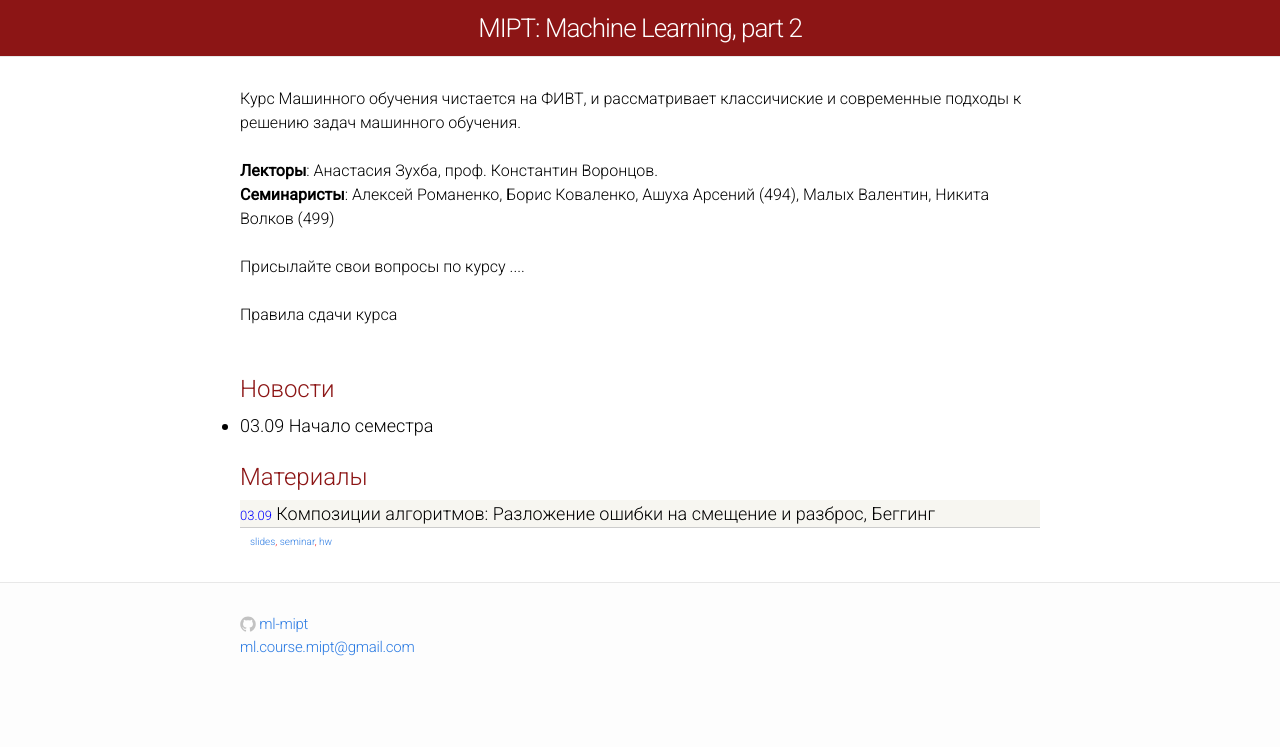
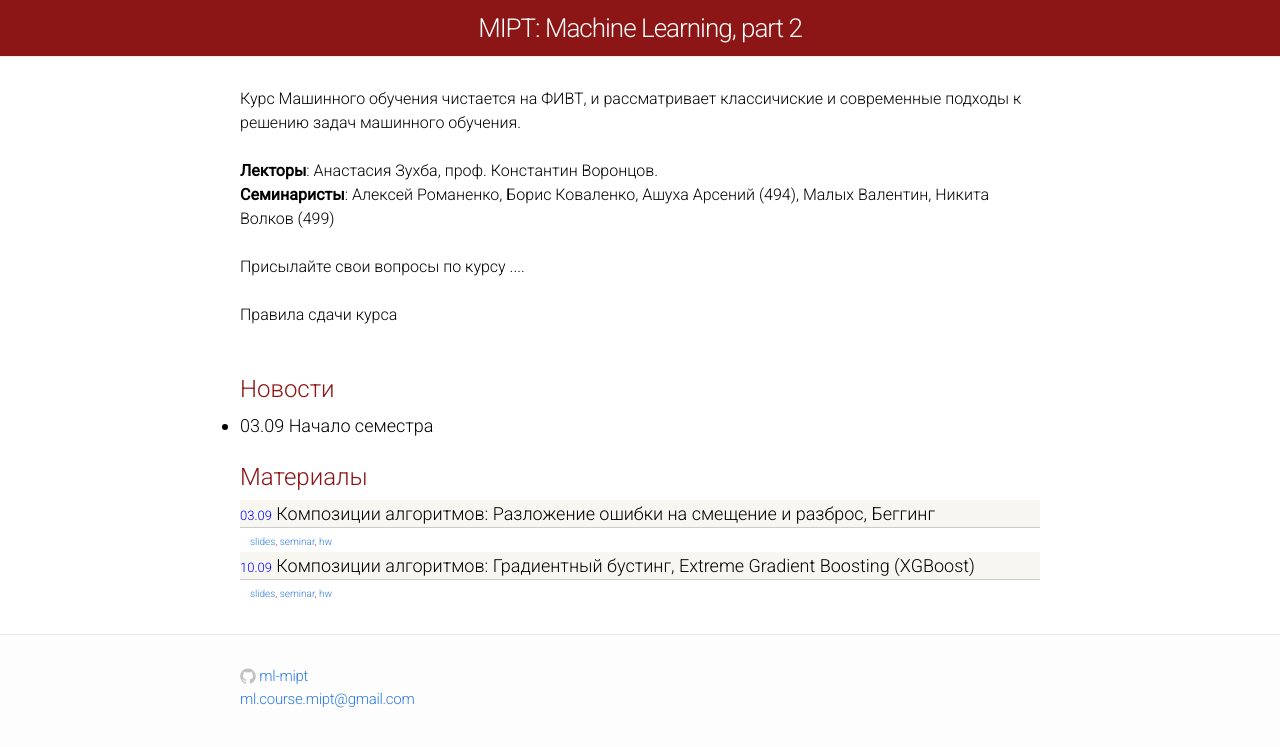
Before and after one commit to ml-mipt/old-ml-mipt.github.io, a Jekyll site: the page built from index.html, in a window 1280 px wide. Shown: the top 747 px of the page. Built offline with Jekyll 4.4.1, drawn with Linux system fonts in a browser that asks for light colours.

Commit message:
start2321

```diff
--- a/index.html
+++ b/index.html
@@ -30,7 +30,14 @@ layout: default
       <font size="2" color="blue">03.09</font> Композиции алгоритмов: Разложение ошибки на смещение и разброс, Беггинг
     </div>
     <div class="kw">
-        <font size="1" color="red"><a href="URL">slides</a>, <link href="URL"><a href="URL">seminar</a>, <a href="URL">hw</a></font>
+        <font size="1.5" color="red"><a href="URL">slides</a>, <link href="URL"><a href="URL">seminar</a>, <a href="URL">hw</a></font>
+    </div>
+
+    <div class="materials-item">
+      <font size="2" color="blue">10.09</font> Композиции алгоритмов: Градиентный бустинг, Extreme Gradient Boosting (XGBoost)
+    </div>
+    <div class="kw">
+        <font size="1.5" color="red"><a href="URL">slides</a>, <link href="URL"><a href="URL">seminar</a>, <a href="URL">hw</a></font>
     </div>
 
   </div>
```
